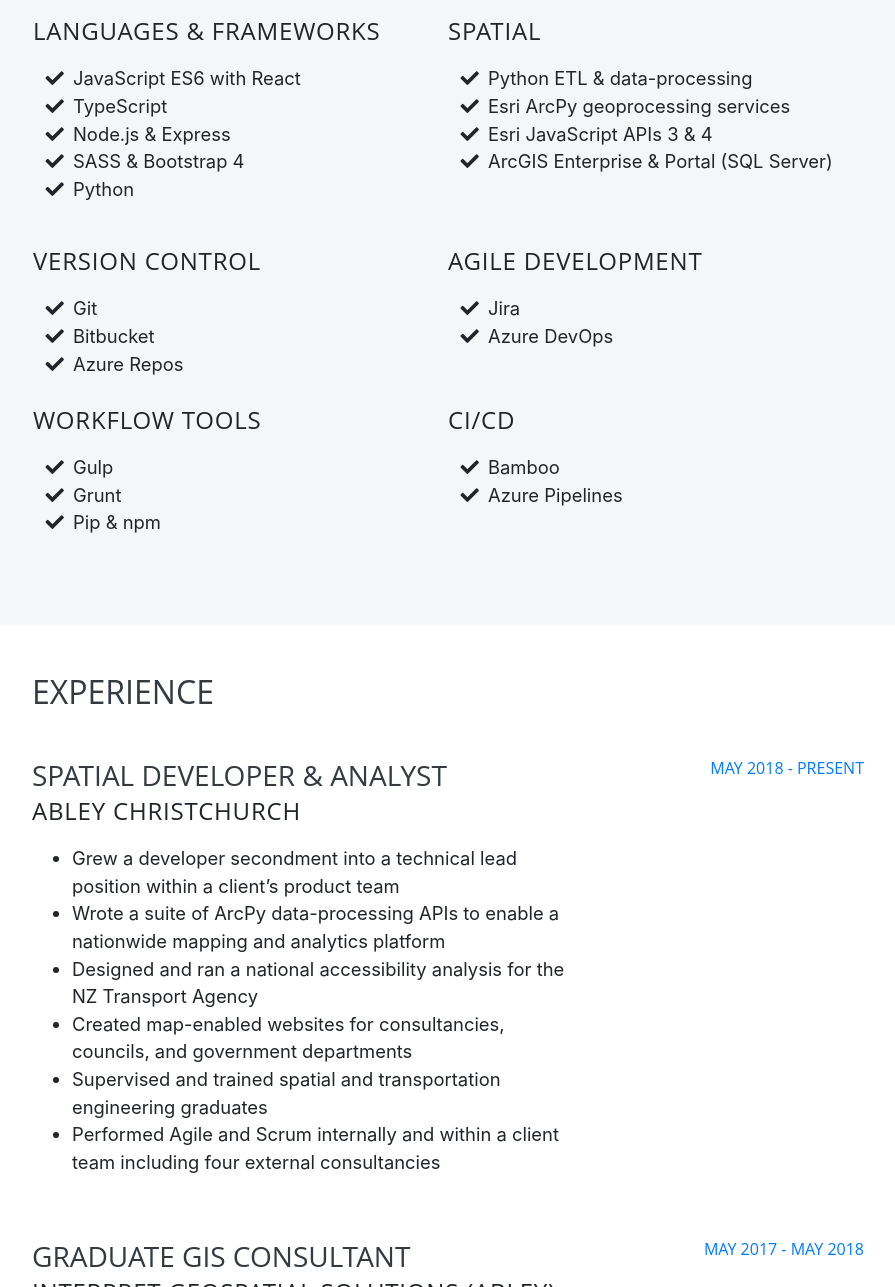
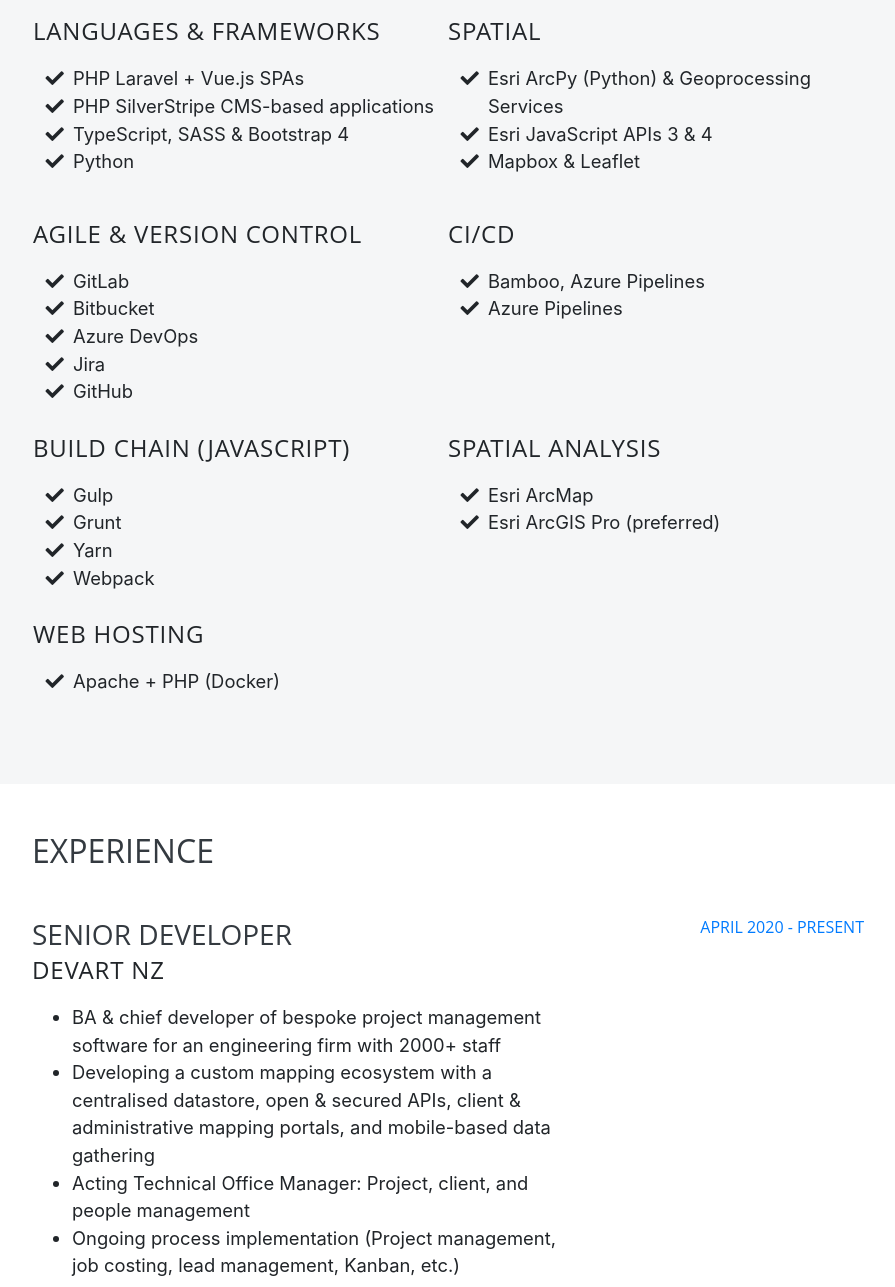
Before and after one commit to ndrag/bootstrap-cv-site, a website with bundled scripts: page index.html in a window 1280 px wide. Shown: the part 1009-2296 px from the top of the page, without its empty margins (368-1263 px from the left). Built offline with nearby package versions, Linux system fonts and the light colour scheme.

Commit message:
CV Updates - 2021.

```diff
--- a/index.html
+++ b/index.html
@@ -72,9 +72,6 @@
         <li class="nav-item">
           <a class="nav-link js-scroll-trigger" href="#education">Education</a>
         </li>
-        <!-- <li class="nav-item">
-          <a class="nav-link js-scroll-trigger" href="#projects">Projects</a>
-        </li> -->
         <li class="nav-item">
           <a class="nav-link" href="./assets/files/nick_dragunow_cv.pdf" target="_blank"">Resume<i class=" fa
             fa-external-link-alt superscript pl-2"></i></a>
@@ -101,12 +98,8 @@
         <div class="subheading mb-4">
           <a href="mailto:nick.dragunow@gmail.com">nick.dragunow@gmail.com</a>
         </div>
-        <p class="mb-3">A developer and data analyst seeking a challenging client-facing role with opportunities to
-          lead projects and assist in business development.</p>
-        <p class="mb-3">Experience with mobile-first web design, Python data-processing APIs, enterprise-level
-          server solutions, and custom ETL workflows.</p>
-        <p class="mb-5">Proven understanding of the data lifecycle from warehousing, transforming, and analysing
-          inputs to presenting results via modern web frameworks.</p>
+        <p class="mb-3">A developer seeking a challenging technical role with scope for business development, process management, and clientfacing BA work. Experience with Esri & open-source development tools, bespoke data-processing APIs, and the design &
+          development of complex web-based ecosystems for agriculture, accessibility, transportation, and project management.</p>
         <div class="social-icons">
           <a href="https://www.linkedin.com/in/nick-dragunow-248388136/" target="_blank">
             <i class="fab fa-linkedin-in"></i>
@@ -130,13 +123,22 @@
             <i class="fab fa-js-square"></i>
           </li>
           <li class="list-inline-item">
+            <i class="fab fa-php"></i>
+          </li>
+          <li class="list-inline-item">
+            <i class="fab fa-python"></i>
+          </li>
+          <li class="list-inline-item">
             <i class="fab fa-html5"></i>
           </li>
           <li class="list-inline-item">
             <i class="fab fa-css3-alt"></i>
           </li>
           <li class="list-inline-item">
-            <i class="fab fa-python"></i>
+            <i class="fab fa-vuejs"></i>
+          </li>
+          <li class="list-inline-item">
+            <i class="fab fa-laravel"></i>
           </li>
         </ul>
         <div class="container pl-3 pr-3 pb-0 pt-0 m-0">
@@ -146,16 +148,13 @@
               <ul class="fa-ul text-content mb-3">
                 <li>
                   <i class="fa-li fa fa-check"></i>
-                  JavaScript ES6 with React</li>
+                  PHP Laravel + Vue.js SPAs</li>
                 <li>
                   <i class="fa-li fa fa-check"></i>
-                  TypeScript</li>
+                  PHP SilverStripe CMS-based applications</li>
                 <li>
                   <i class="fa-li fa fa-check"></i>
-                  Node.js & Express</li>
-                <li>
-                  <i class="fa-li fa fa-check"></i>
-                  SASS & Bootstrap 4</li>
+                  TypeScript, SASS & Bootstrap 4</li>
                 <li>
                   <i class="fa-li fa fa-check"></i>
                   Python</li>
@@ -167,17 +166,13 @@
               <ul class="fa-ul mb-3 text-content">
                 <li>
                   <i class="fa-li fa fa-check"></i>
-                  Python ETL & data-processing</li>
-                <li>
-                  <i class="fa-li fa fa-check"></i>
-                  Esri ArcPy geoprocessing services</li>
+                  Esri ArcPy (Python) & Geoprocessing Services</li>
                 <li>
                   <i class="fa-li fa fa-check"></i>
                   Esri JavaScript APIs 3 & 4</li>
-
                 <li>
                   <i class="fa-li fa fa-check"></i>
-                  ArcGIS Enterprise & Portal (SQL Server)</li>
+                  Mapbox & Leaflet</li>
               </ul>
             </div>
           </div>
@@ -186,43 +181,55 @@
         <div class="container p-3 m-0">
           <div class="row p-0">
             <div class="col-sm-6 p-0 pb-4">
-              <div class="subheading mb-3">Version Control</div>
+              <div class="subheading mb-3">Agile & Version Control</div>
               <ul class="fa-ul mb-0 text-content">
                 <li>
-                  <i class="fa-li fa fa-check"></i>Git</li>
+                  <i class="fa-li fa fa-check"></i>GitLab</li>
                 <li>
                   <i class="fa-li fa fa-check"></i>Bitbucket</li>
                 <li>
-                  <i class="fa-li fa fa-check"></i>Azure Repos</li>
-            </div>
-            <div class="col-sm-6 p-0 pb-4">
-              <div class="subheading mb-3">Agile Development</div>
-              <ul class="fa-ul mb-0 text-content">
+                  <i class="fa-li fa fa-check"></i>Azure DevOps</li>
                 <li>
                   <i class="fa-li fa fa-check"></i>Jira</li>
                 <li>
-                  <i class="fa-li fa fa-check"></i>Azure DevOps</li>
+                  <i class="fa-li fa fa-check"></i>GitHub</li>
+            </div>
+            <div class="col-sm-6 p-0 pb-4">
+              <div class="subheading mb-3">CI/CD</div>
+              <ul class="fa-ul mb-0 text-content">
+                <li>
+                  <i class="fa-li fa fa-check"></i>Bamboo, Azure Pipelines</li>
+                <li>
+                  <i class="fa-li fa fa-check"></i>Azure Pipelines</li>
             </div>
           </div>
           <div class="row p-0">
             <div class="col-sm-6 p-0 pb-4">
-              <div class="subheading mb-3">Workflow Tools</div>
+              <div class="subheading mb-3">Build Chain (JavaScript)</div>
               <ul class="fa-ul mb-0 text-content">
                 <li>
                   <i class="fa-li fa fa-check"></i>Gulp</li>
                 <li>
                   <i class="fa-li fa fa-check"></i>Grunt</li>
                 <li>
-                  <i class="fa-li fa fa-check"></i>Pip & npm</li>
+                  <i class="fa-li fa fa-check"></i>Yarn</li>
+                <li>
+                  <i class="fa-li fa fa-check"></i>Webpack</li>
 
             </div>
             <div class="col-sm-6 p-0 pb-4">
-              <div class="subheading mb-3">CI/CD</div>
+              <div class="subheading mb-3">Spatial Analysis</div>
               <ul class="fa-ul mb-0 text-content">
                 <li>
-                  <i class="fa-li fa fa-check"></i>Bamboo</li>
+                  <i class="fa-li fa fa-check"></i>Esri ArcMap</li>
                 <li>
-                  <i class="fa-li fa fa-check"></i>Azure Pipelines</li>
+                  <i class="fa-li fa fa-check"></i>Esri ArcGIS Pro (preferred)</li>
+            </div>
+            <div class="col-sm-6 p-0 pb-4">
+              <div class="subheading mb-3">Web Hosting</div>
+              <ul class="fa-ul mb-0 text-content">
+                <li>
+                  <i class="fa-li fa fa-check"></i>Apache + PHP (Docker)</li>
             </div>
           </div>
         </div>
@@ -236,20 +243,51 @@
 
         <div class="resume-item d-flex flex-column flex-md-row justify-content-between mb-5">
           <div class="resume-content">
+            <h3 class="mb-0">Senior Developer</h3>
+            <div class="subheading mb-3">Devart NZ</div>
+            <ul class="text-content">
+              <li>BA & chief developer of bespoke project management software for an engineering firm with 2000+ staff</li>
+              <li>Developing a custom mapping ecosystem with a centralised datastore, open & secured APIs, client &
+              administrative mapping portals, and mobile-based data gathering</li>
+              <li>Acting Technical Office Manager: Project, client, and people management</li>
+              <li>Ongoing process implementation (Project management, job costing, lead management, Kanban, etc.)</li>
+
+            </ul>
+          </div>
+          <div class="resume-date text-md-right">
+            <h6 class="text-primary">April 2020 - Present</h6>
+          </div>
+        </div>
+
+        <div class="resume-item d-flex flex-column flex-md-row justify-content-between mb-5">
+          <div class="resume-content">
+            <h3 class="mb-0">Contracted Senior Developer</h3>
+            <div class="subheading mb-3"></div>
+            <ul class="text-content">
+              <li>Morphum Environmental Ltd.</li>
+              <li>Abley Ltd.</li>
+            </ul>
+          </div>
+          <div class="resume-date text-md-right">
+            <h6 class="text-primary">March 2020 - Present</h6>
+          </div>
+        </div>
+
+        <div class="resume-item d-flex flex-column flex-md-row justify-content-between mb-5">
+          <div class="resume-content">
             <h3 class="mb-0">Spatial Developer & Analyst</h3>
             <div class="subheading mb-3">Abley Christchurch</div>
             <ul class="text-content">
-              <li>Grew a developer secondment into a technical lead position within a client’s product team</li>
+              <li>Esri & Safe Software partner</li>
+              <li>Grew a developer secondment into a technical lead position within a client’s ($1 million+) product team</li>
               <li>Wrote a suite of ArcPy data-processing APIs to enable a nationwide mapping and analytics platform</li>
-              <li>Designed and ran a national accessibility analysis for the NZ Transport Agency</li>
-              <li>Created map-enabled websites for consultancies, councils, and government departments</li>
-              <li>Supervised and trained spatial and transportation engineering graduates</li>
-              <li>Performed Agile and Scrum internally and within a client team including four external consultancies
-              </li>
+              <li>Designed and ran nationwide accessibility analyses for the national transport agency</li>
+              <li>Wrote map-based websites for consultancies, councils, and government departments</li>
+              <li>Undertook and grew Agile processes internally and within a product team of four consultancies</li>
             </ul>
           </div>
           <div class="resume-date text-md-right">
-            <h6 class="text-primary">May 2018 - Present</h6>
+            <h6 class="text-primary">May 2018 - March 2020</h6>
           </div>
         </div>
 
@@ -258,10 +296,10 @@
             <h3 class="mb-0">Graduate GIS Consultant</h3>
             <div class="subheading mb-3">Interpret Geospatial Solutions (Abley) Auckland</div>
             <ul class="text-content">
-              <li>Independently developed marketing websites for all internal project and area teams</li>
+              <li>Championed & developed external marketing sites for nine core product teams</li>
               <li>Developed a native Android mapping application with Kotlin and Mapbox</li>
-              <li>Wrote an automated testing suite for a C# .NET project with Selenium</li>
-              <li>Research & analysis projects in accessibility, travel time metrics, and road safety </li>
+              <li>Wrote automated testing suites for C# .NET projects with Selenium</li>
+              <li>Analysis projects in road safety, accessibility, and live transit data (GTFS, Google Distance Matrix API)</li>
             </ul>
           </div>
           <div class="resume-date text-md-right">
@@ -301,73 +339,6 @@
       </div>
     </section>
 
-    <!-- <section class="resume-section p-3 p-lg-5 d-flex align-items-center" id="projects">
-      <div class="w-100 pb-lg-5">
-        <div class="container-fluid p-3 m-0 w-80">
-          <div class="row w-100 p-0">
-            <h2 class="mb-5">Projects</h2>
-            <p3>Certain projects within this section were completed as an employee of Abley Ltd. These are included in
-              full where their assets and relationship to Abley are in the public domain. Others have been included in a
-              stripped-down, modified state with client approval. All proprietary functionality and private or
-              identifying data has been removed.
-              <div class="col-12 p-0 pt-2"></div>
-              <nav>
-                <div class="nav nav-tabs" id="nav-tab" role="tablist">
-                  <a class="nav-item nav-link active" id="nav-home-tab" data-toggle="tab" href="#nav-home" role="tab"
-                    aria-controls="nav-home" aria-selected="true">Home</a>
-                  <a class="nav-item nav-link" id="nav-profile-tab" data-toggle="tab" href="#nav-profile" role="tab"
-                    aria-controls="nav-profile" aria-selected="false">Profile</a>
-                  <a class="nav-item nav-link" id="nav-contact-tab" data-toggle="tab" href="#nav-contact" role="tab"
-                    aria-controls="nav-contact" aria-selected="false">Contact</a>
-                </div>
-              </nav>
-              <div class="tab-content w-100" id="nav-tabContent">
-                <div class="tab-pane fade show active" id="nav-home" role="tabpanel" aria-labelledby="nav-home-tab">
-                  <div id="carouselExampleIndicators" class="carousel slide" data-ride="carousel">
-                    <ol class="carousel-indicators">
-                      <li data-target="#carouselExampleIndicators" data-slide-to="0" class="active"></li>
-                      <li data-target="#carouselExampleIndicators" data-slide-to="1"></li>
-                      <li data-target="#carouselExampleIndicators" data-slide-to="2"></li>
-                      <li data-target="#carouselExampleIndicators" data-slide-to="3"></li>
-                    </ol>
-                    <div class="carousel-inner">
-                      <div class="carousel-item active">
-                        <img class="d-block w-100" src="assets/images/projects/a_1.PNG" alt="First slide">
-                      </div>
-                      <div class="carousel-item">
-                        <img class="d-block w-100" src="assets/images/projects/a_2.PNG" alt="Second slide">
-                      </div>
-                      <div class="carousel-item">
-                        <img class="d-block w-100" src="assets/images/projects/a_3.PNG" alt="Third slide">
-                      </div>
-                      <div class="carousel-item">
-                        <img class="d-block w-100" src="assets/images/projects/a_4.PNG" alt="Third slide">
-                      </div>
-                    </div>
-                    <a class="carousel-control-prev" href="#carouselExampleIndicators" role="button" data-slide="prev">
-                      <span class="carousel-control-prev-icon" aria-hidden="true"></span>
-                      <span class="sr-only">Previous</span>
-                    </a>
-                    <a class="carousel-control-next" href="#carouselExampleIndicators" role="button" data-slide="next">
-                      <span class="carousel-control-next-icon" aria-hidden="true"></span>
-                      <span class="sr-only">Next</span>
-                    </a>
-                  </div>
-                </div>
-                <div class="tab-pane fade" id="nav-profile" role="tabpanel" aria-labelledby="nav-profile-tab"><iframe
-                    id="" title=""
-                    src="https://dragunow.maps.arcgis.com/apps/MapSeries/index.html?appid=2253ad97e64844aca47a2a8e2fb7a083"></iframe>
-                </div>
-                <div class="tab-pane fade" id="nav-contact" role="tabpanel" aria-labelledby="nav-contact-tab"><iframe
-                    id="" title=""
-                    src="https://dragunow.maps.arcgis.com/apps/MapSeries/index.html?appid=2253ad97e64844aca47a2a8e2fb7a083"></iframe>
-                </div>
-              </div>
-          </div>
-        </div>
-      </div>
-    </section> -->
-
     <script src="vendor/jquery/jquery.min.js"></script>
     <script src="vendor/bootstrap/js/bootstrap.bundle.min.js"></script>
     <script src="vendor/jquery-easing/jquery.easing.min.js"></script>
```
Also changed, not shown: 2 other files.
